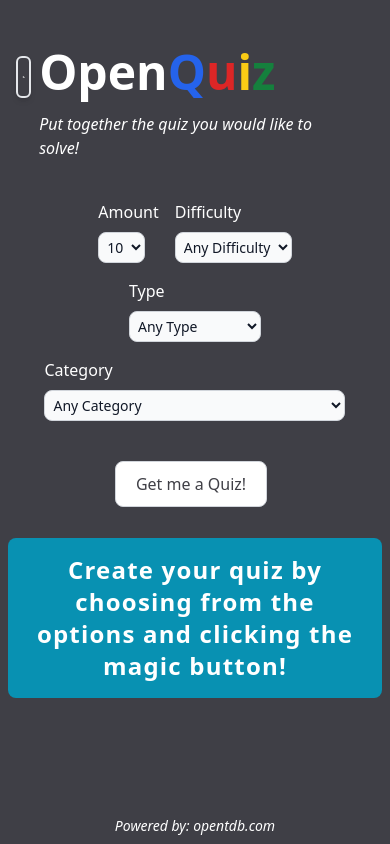
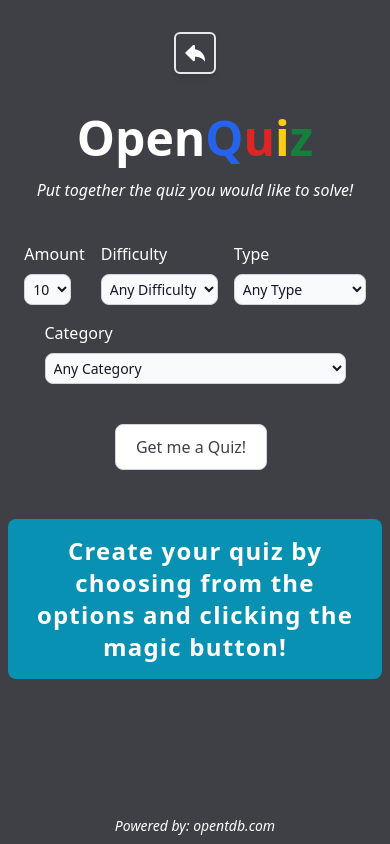
Before and after one commit to MattGomb/opentrivia-app, a Next.js app: page /quiz in a window 390 px wide. Built offline with nearby package versions, Linux system fonts and the light colour scheme.

Commit message:
Adjust quiz styling

```diff
--- a/src/app/quiz/components/Select.tsx
+++ b/src/app/quiz/components/Select.tsx
@@ -1,7 +1,7 @@
 "use client";
 
 import { useSearchContext } from "@/context/Context";
-import React, { useState } from "react";
+import React, { useEffect, useState } from "react";
 import { TiArrowBack } from "react-icons/ti";
 import Link from "next/link";
 
@@ -21,13 +21,16 @@ const Select = () => {
   const [isDisabled, setIsDisabled] = useState(false);
 
   return (
-    <section className="grid grid-cols-12 mt-10 min-w-full">
+    <section className="flex flex-col md:grid md:grid-cols-12 mt-4 md:mt-10 min-w-full">
       <Link href="/" className="flex col-span-1 justify-center p-2">
-          <TiArrowBack size={42} className="border-solid border-2 hover:border-dashed p-1 rounded-md shadow-md hover:-translate-y-0.5 transition-all duration-100"/>
+        <TiArrowBack
+          size={42}
+          className="border-solid border-2 hover:border-dashed p-1 rounded-md shadow-md hover:-translate-y-0.5 transition-all duration-100"
+        />
       </Link>
-      <div className="col-span-10">
+      <div className="col-span-10 mt-8 md:mt-0">
         <div className="flex flex-wrap flex-col content-center">
-          <h1 className="text-5xl font-bold mb-4">
+          <h1 className="text-5xl font-bold mb-4 text-center">
             Open<span className="text-blue-600">Q</span>
             <span className="text-red-600">u</span>
             <span className="text-yellow-400">i</span>
```
